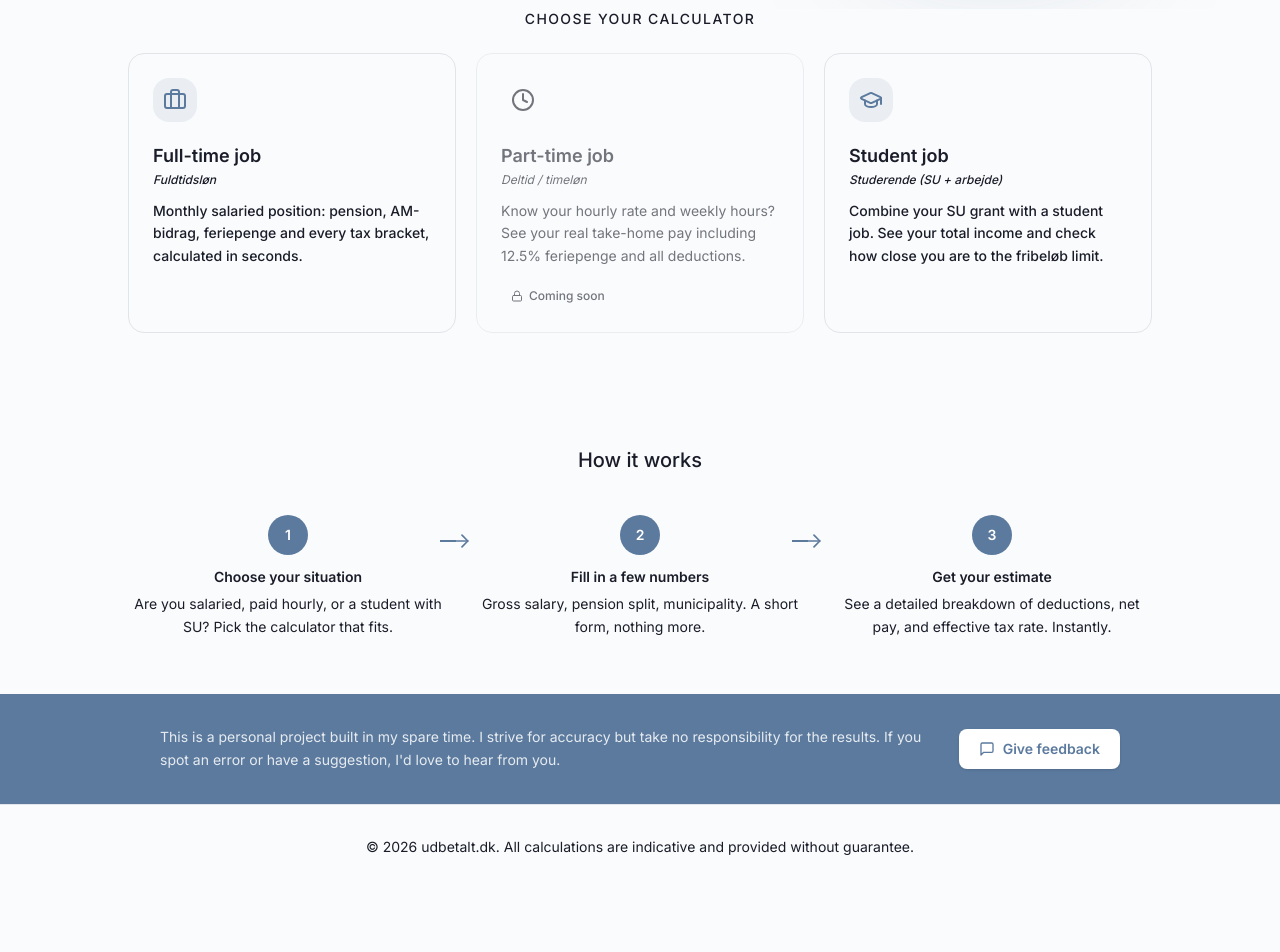
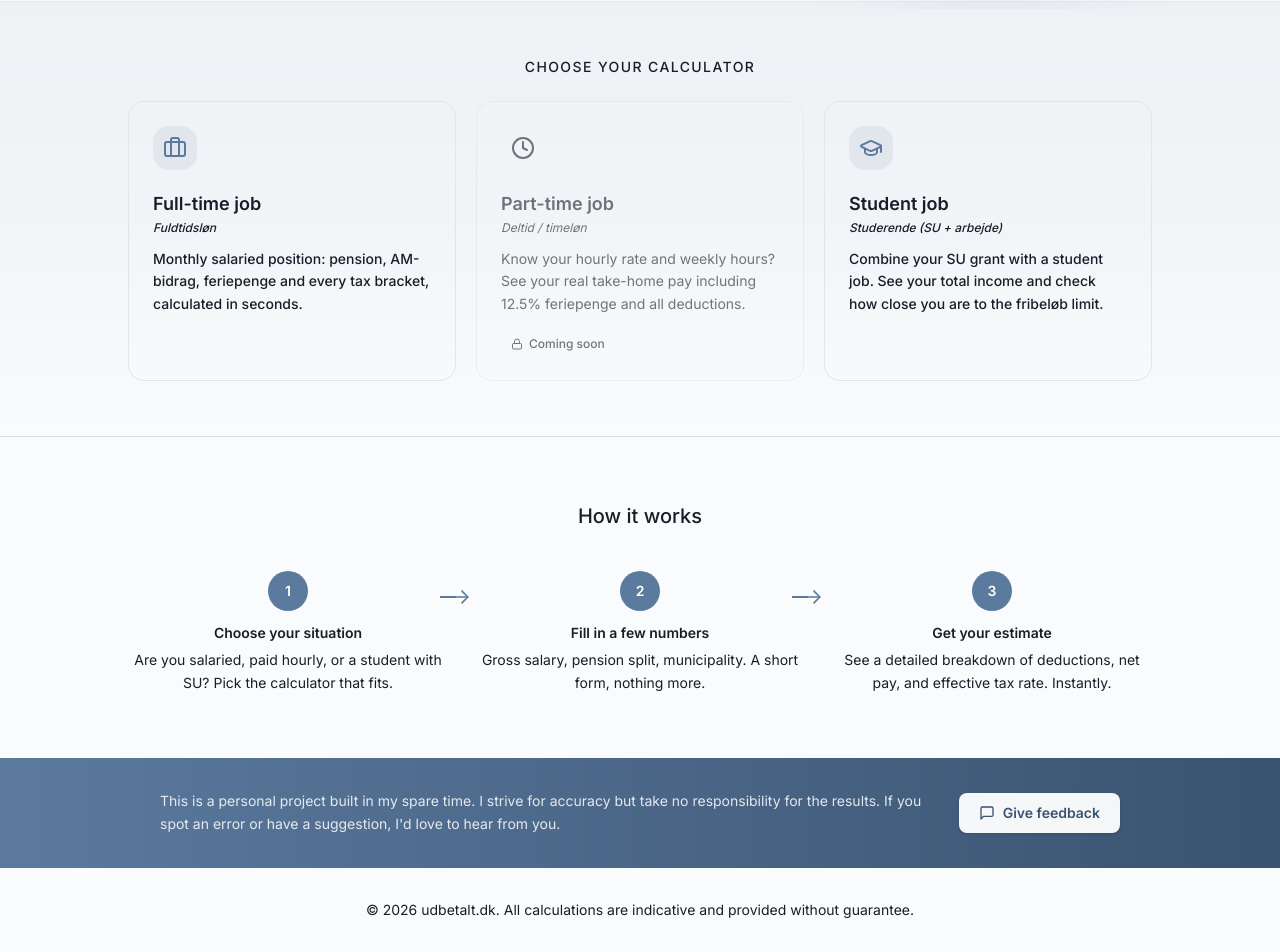
Before and after one commit to pandolfonicolo/lonklar.dk, a React (Vite) app in the folder frontend/: page / in a window 1280 px wide. Shown: the part 482-1434 px from the top of the page. Before the commit the page ends 1371 px from the top, so only its background shows below. Built offline with nearby package versions, Linux system fonts and the light colour scheme.

Commit message:
feat: enhance layout and styling of Home and SalaryPreview components

```diff
--- a/frontend/src/app/components/SalaryPreview.tsx
+++ b/frontend/src/app/components/SalaryPreview.tsx
@@ -26,10 +26,10 @@ export function SalaryPreview() {
       initial={{ opacity: 0, y: 16 }}
       animate={{ opacity: 1, y: 0 }}
       transition={{ duration: 0.5, delay: 0.2 }}
-      className="relative w-full max-w-xs mx-auto lg:mx-0"
+      className="relative w-full max-w-xs mx-auto lg:mx-0 flex flex-col flex-1"
     >
       {/* Card — visually marked as example */}
-      <div className="bg-card border-2 border-dashed border-border/60 rounded-[var(--radius-lg)] shadow-[var(--shadow-lg)] overflow-hidden relative">
+      <div className="bg-card border-2 border-dashed border-border/60 rounded-[var(--radius-lg)] shadow-[var(--shadow-lg)] overflow-hidden relative flex flex-col flex-1">
         {/* "Example" ribbon — top-right corner */}
         <div className="absolute top-3 -right-8 z-10 bg-muted-foreground/70 text-white text-[9px] font-bold uppercase tracking-widest px-8 py-0.5 rotate-45 shadow-sm pointer-events-none select-none">
           {t("preview.example")}
@@ -43,7 +43,7 @@ export function SalaryPreview() {
         </div>
 
         {/* Rows */}
-        <div className="px-5 py-4 space-y-0">
+        <div className="px-5 py-4 space-y-0 flex-1 flex flex-col justify-center">
           {rows.map((row, i) => (
             <motion.div
               key={rowKeys[i]}
--- a/frontend/src/app/pages/Home.tsx
+++ b/frontend/src/app/pages/Home.tsx
@@ -53,9 +53,9 @@ export function Home() {
         <div className="absolute inset-0 bg-gradient-to-b from-[var(--nordic-accent-light)]/40 to-transparent pointer-events-none" />
 
         <div className="relative max-w-5xl mx-auto px-4 sm:px-6 lg:px-8 pt-12 pb-10">
-          <div className="flex flex-col lg:flex-row items-center gap-10 lg:gap-16">
+          <div className="flex flex-col lg:flex-row items-stretch gap-10 lg:gap-16">
             {/* Left — copy */}
-            <div className="flex-1 text-center lg:text-left">
+            <div className="flex-1 text-center lg:text-left flex flex-col justify-center">
               <h1 className="text-3xl sm:text-4xl lg:text-[2.75rem] font-bold tracking-tight leading-[1.2] mb-5 relative">
                 {(() => {
                   const [line1, line2] = t("home.hero.title").split("\n");
@@ -128,7 +128,7 @@ export function Home() {
             </div>
 
             {/* Right — live salary preview */}
-            <div className="flex-shrink-0 w-full max-w-xs lg:w-auto">
+            <div className="flex-shrink-0 w-full max-w-xs lg:w-auto flex flex-col">
               <SalaryPreview />
             </div>
           </div>
@@ -136,8 +136,11 @@ export function Home() {
       </section>
 
       {/* ── Service Cards ────────────────────────────────── */}
-      <section className="px-4 sm:px-6 lg:px-8 pb-14">
-        <div className="max-w-5xl mx-auto">
+      <section className="relative px-4 sm:px-6 lg:px-8 py-14 -mt-2">
+        {/* Accent background band */}
+        <div className="absolute inset-0 bg-gradient-to-b from-[var(--nordic-accent)]/[0.07] via-[var(--nordic-accent)]/[0.05] to-transparent border-y border-[var(--nordic-accent)]/15 pointer-events-none" />
+
+        <div className="relative max-w-5xl mx-auto">
           <h2 className="text-center text-sm font-medium text-muted-foreground uppercase tracking-widest mb-6">
             {t("home.cards.heading")}
           </h2>
@@ -159,7 +162,7 @@ export function Home() {
       </section>
 
       {/* ── How It Works ─────────────────────────────────── */}
-      <section className="py-14 px-4 sm:px-6 lg:px-8 bg-secondary/30">
+      <section className="py-16 px-4 sm:px-6 lg:px-8 bg-secondary/30">
         <div className="max-w-5xl mx-auto">
           <h2 className="text-center mb-10 text-foreground">{t("home.how.title")}</h2>
           <div className="grid grid-cols-1 md:grid-cols-3 gap-8">
@@ -188,8 +191,9 @@ export function Home() {
       </section>
 
       {/* ── Disclaimer + Feedback Band ──────────────────── */}
-      <section id="disclaimer-band" className="bg-[var(--nordic-accent)] text-white transition-all duration-500">
-        <div className="max-w-5xl mx-auto px-4 sm:px-6 lg:px-8 py-8 flex flex-col sm:flex-row items-center gap-4 sm:gap-8">
+      <section id="disclaimer-band" className="relative overflow-hidden transition-all duration-500">
+        <div className="absolute inset-0 bg-gradient-to-r from-[var(--nordic-accent)] to-[var(--nordic-accent-dark)] pointer-events-none" />
+        <div className="relative max-w-5xl mx-auto px-4 sm:px-6 lg:px-8 py-8 flex flex-col sm:flex-row items-center gap-4 sm:gap-8">
           <div className="flex-1 text-center sm:text-left">
             <p className="text-sm leading-relaxed text-white/85">
               {t("home.disclaimer")}
@@ -197,7 +201,7 @@ export function Home() {
           </div>
           <Link
             to="/feedback"
-            className="flex-shrink-0 inline-flex items-center gap-2 px-5 py-2.5 bg-white text-[var(--nordic-accent)] text-sm font-semibold rounded-[var(--radius-md)] hover:bg-white/90 transition-colors shadow-sm"
+            className="flex-shrink-0 inline-flex items-center gap-2 px-5 py-2.5 bg-white/95 text-[var(--nordic-accent-dark)] text-sm font-semibold rounded-[var(--radius-md)] hover:bg-white transition-colors shadow-sm"
           >
             <MessageSquare className="w-4 h-4" />
             {t("home.disclaimer.cta")}
@@ -206,7 +210,7 @@ export function Home() {
       </section>
 
       {/* ── Footer ───────────────────────────────────────── */}
-      <footer className="py-8 px-4 sm:px-6 lg:px-8 border-t border-border">
+      <footer className="py-8 px-4 sm:px-6 lg:px-8 bg-secondary/20">
         <div className="max-w-5xl mx-auto text-center text-sm text-muted-foreground">
           <p>{t("home.footer")}</p>
         </div>
```
